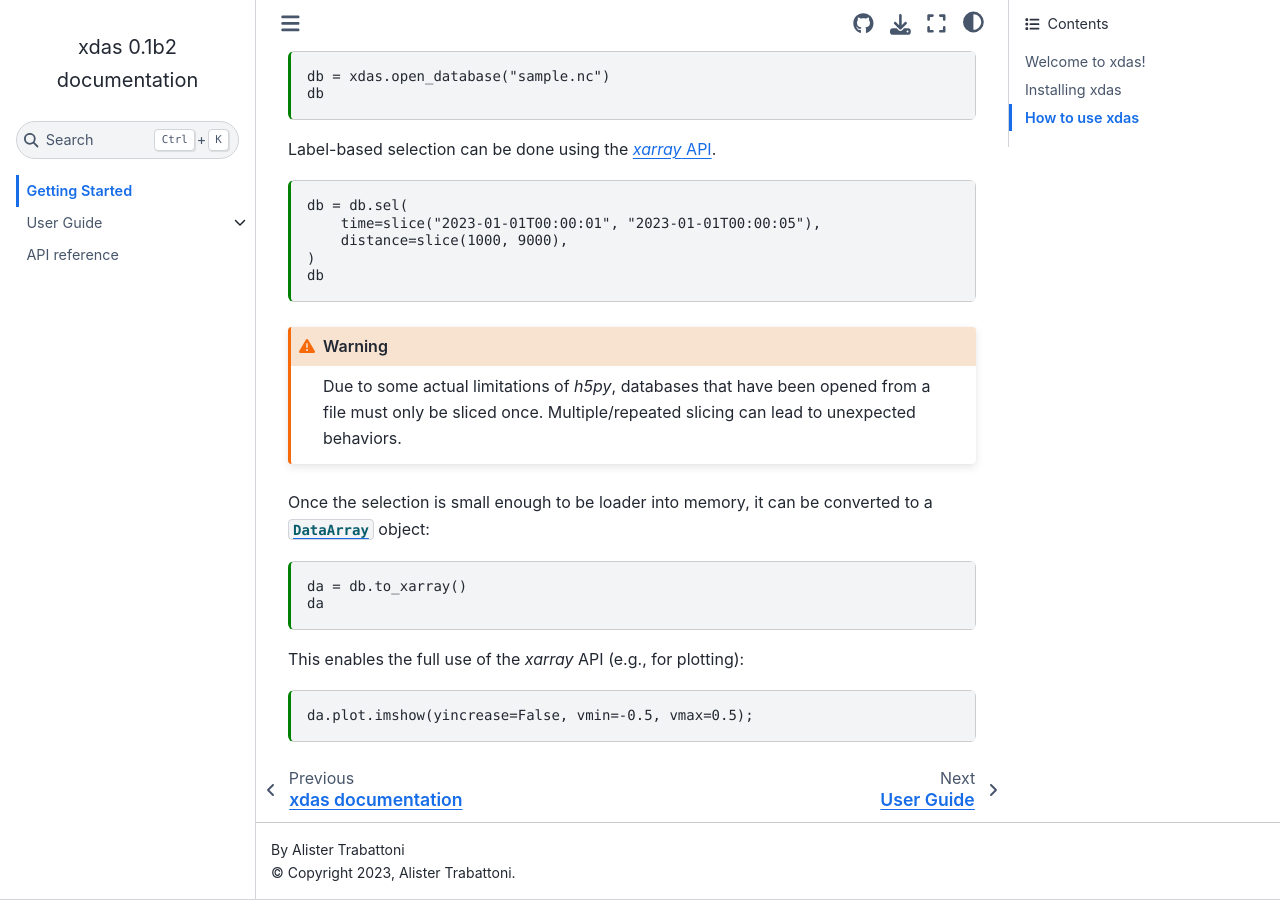
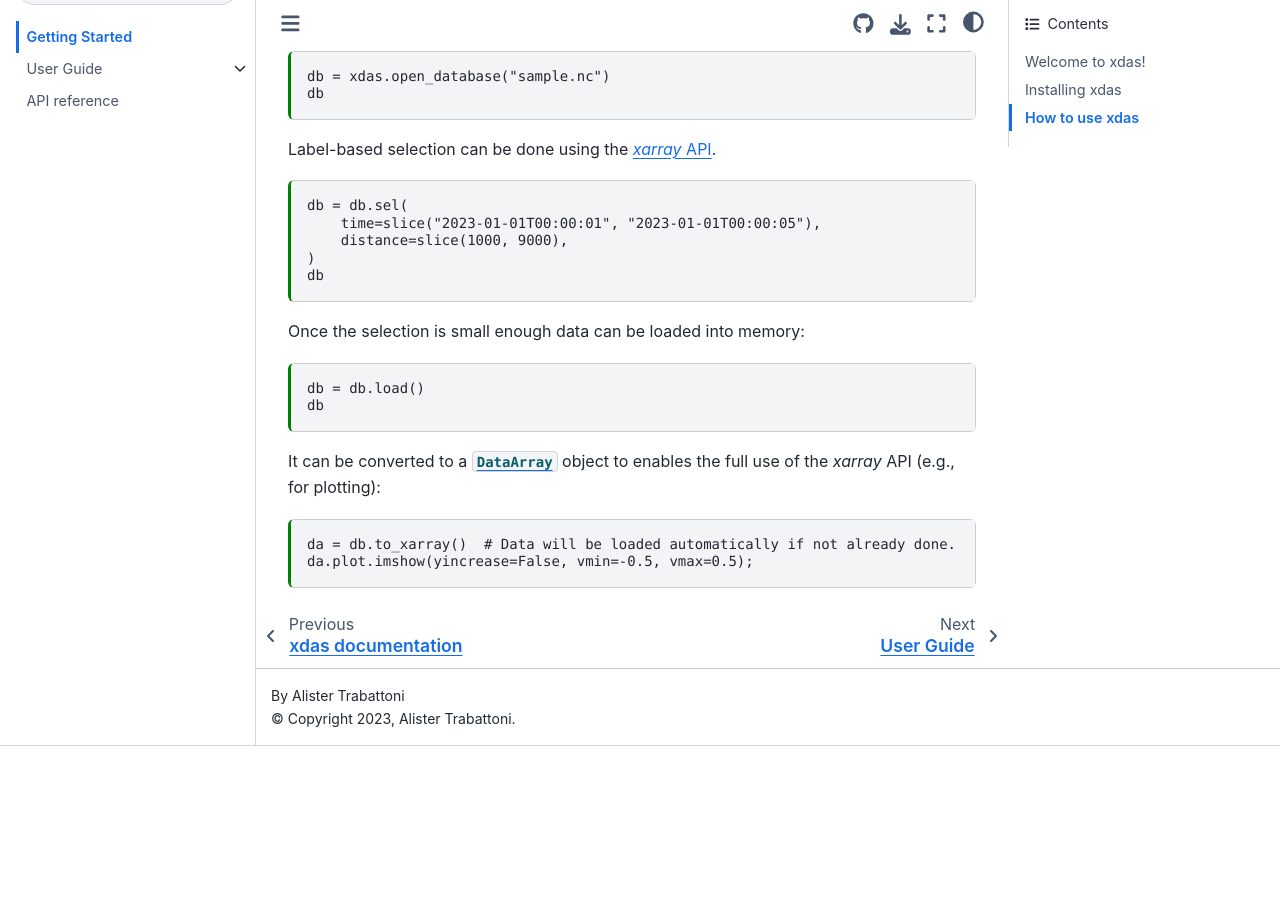
Before and after one commit to xdas-dev/xdas, a Sphinx documentation site: the page built from docs/getting-started.md, in a window 1280 px wide and 900 px high, scrolled down 831 px. Built offline with Sphinx 7.4.7 and the Sphinx Book theme 1.1.4, drawn with Linux system fonts in a browser that asks for light colours; the version number is read from the project's files by our own code; after the commit the page ends 1577 px from its top, so only the background shows below that.

Commit message:
Remove fixed warning and add .load to doc.

````diff
--- a/docs/getting-started.md
+++ b/docs/getting-started.md
@@ -66,22 +66,18 @@ db = db.sel(
 db
 ```
 
-```{warning}
-Due to some actual limitations of *h5py*, databases that have been opened from a file
-must only be sliced once. Multiple/repeated slicing can lead to unexpected behaviors.
+Once the selection is small enough data can be loaded into memory:
+
+```{code-cell}
+db = db.load()
+db
 ```
 
-Once the selection is small enough to be loader into memory, it can be converted to a
-[`DataArray`][DataArray] object:
+It can be converted to a [`DataArray`][DataArray] object to enables the full use of the
+*xarray* API (e.g., for plotting):
 
 ```{code-cell}
-da = db.to_xarray()
-da
-```
-
-This enables the full use of the *xarray* API (e.g., for plotting):
-
-```{code-cell}
+da = db.to_xarray()  # Data will be loaded automatically if not already done.
 da.plot.imshow(yincrease=False, vmin=-0.5, vmax=0.5);
 ```
 
````
